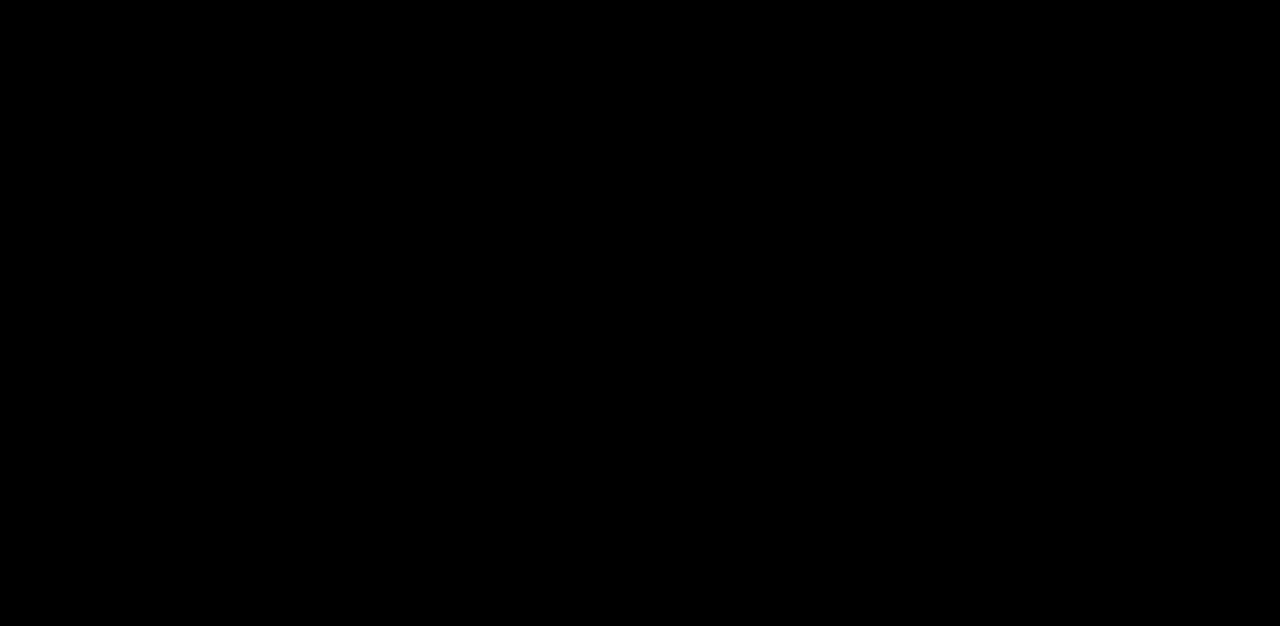
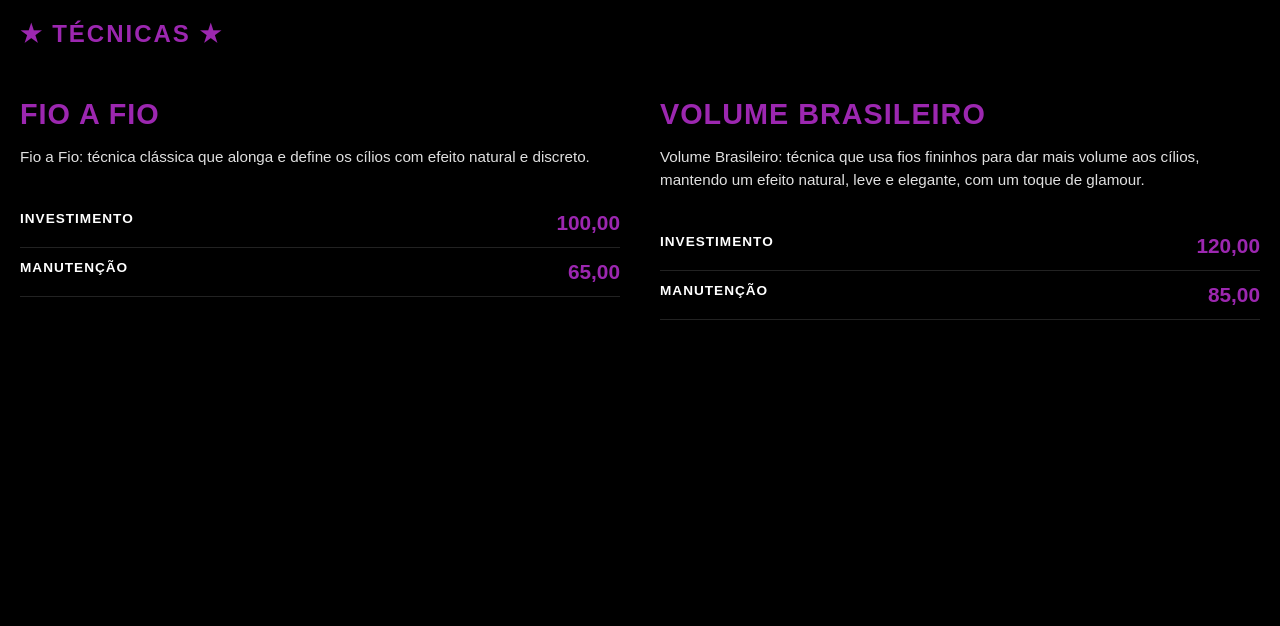
Before and after one commit to ojoaobento/TrabalhoWeb, a plain HTML site: page src/index.html in a window 1280 px wide. Shown: the top 626 px of the page. Drawn offline with Linux system fonts and the light colour scheme.

Commit message:
Adicionando secção tecnicas e desenvolvendo seus metódos

```diff
--- a/src/index.html
+++ b/src/index.html
@@ -9,7 +9,37 @@
 </head>
 <body>
     <div class="tecnicas">
-        <h1 class="titulo">Tecnicas</h1>
+        <div class="titulo">★ TÉCNICAS ★</div>
+
+        <div class="colunas-tecnicas">
+            <div class="card-tecnica">
+                <div class="subtitulo-tecnica">FIO A FIO</div>
+                <div class="descricao">Fio a Fio: técnica clássica que alonga e define os cílios com efeito natural e discreto.</div>
+                <div class="preco-linha">
+                    <div class="label">INVESTIMENTO</div>
+                    <div class="valor">100,00</div>
+                </div>
+                <div class="preco-linha">
+                    <div class="label">MANUTENÇÃO</div>
+                    <div class="valor">65,00</div>
+                </div>
+            </div>
+
+            <div class="card-tecnica">
+                <div class="subtitulo-tecnica">VOLUME BRASILEIRO</div>
+                <div class="descricao">Volume Brasileiro: técnica que usa fios fininhos para dar mais volume aos cílios, mantendo um efeito natural, leve e elegante, com um toque de glamour.</div>
+                <div class="preco-linha">
+                    <div class="label">INVESTIMENTO</div>
+                    <div class="valor">120,00</div>
+                </div>
+                <div class="preco-linha">
+                    <div class="label">MANUTENÇÃO</div>
+                    <div class="valor">85,00</div>
+                </div>
+            </div>
+
+        </div>
+
     </div>
 </body>
 </html>
--- a/src/styles.css
+++ b/src/styles.css
@@ -1,13 +1,76 @@
-body{
-    background-color: black;
+body {
+    background-color: #000000;
+    color: white;
+    font-family: 'Arial', sans-serif;
+    margin: 0;
+    padding: 20px;
 }
 
-.tecnicas{
-    margin-top: 50%;
-    font-family: 'Franklin Gothic Medium', 'Arial Narrow', Arial, sans-serif;
+/* Container Principal da Seção */
+.tecnicas-container {
+    max-width: 500px;
+    margin: 40px auto;
+    text-align: center;
 }
 
-.titulo{
-    color: rgb(106, 4, 201);
-    text-align: center;
+/* Estilização do Título Principal */
+.titulo {
+    color: #9c27b0;
+    font-size: 1.5rem;
+    font-weight: bold;
+    letter-spacing: 2px;
+    margin-bottom: 50px;
 }
+
+/* Alinhamento das duas colunas lado a lado */
+.colunas-tecnicas {
+    display: flex;
+    justify-content: space-between;
+    gap: 40px;
+    flex-wrap: wrap;
+}
+
+/* Estilo de cada bloco/coluna */
+.card-tecnica {
+    flex: 1;
+    min-width: 280px;
+    text-align: left;
+}
+
+/* Títulos de cada Técnica */
+.subtitulo-tecnica {
+    color: #9c27b0;
+    font-size: 1.8rem;
+    font-weight: bold;
+    margin-bottom: 15px;
+    letter-spacing: 1px;
+}
+
+/* Bloco de texto descritivo */
+.descricao {
+    font-size: 0.95rem;
+    line-height: 1.5;
+    color: #e0e0e0;
+    margin-bottom: 30px;
+}
+
+/* Alinhamento dos preços (Texto na esquerda, Valor na direita) */
+.preco-linha {
+    display: flex;
+    justify-content: space-between;
+    border-bottom: 1px solid #222;
+    padding: 12px 0;
+}
+
+.label {
+    font-size: 0.85rem;
+    color: #ffffff;
+    font-weight: bold;
+    letter-spacing: 1px;
+}
+
+.valor {
+    font-size: 1.3rem;
+    color: #9c27b0;
+    font-weight: bold;
+}
```
